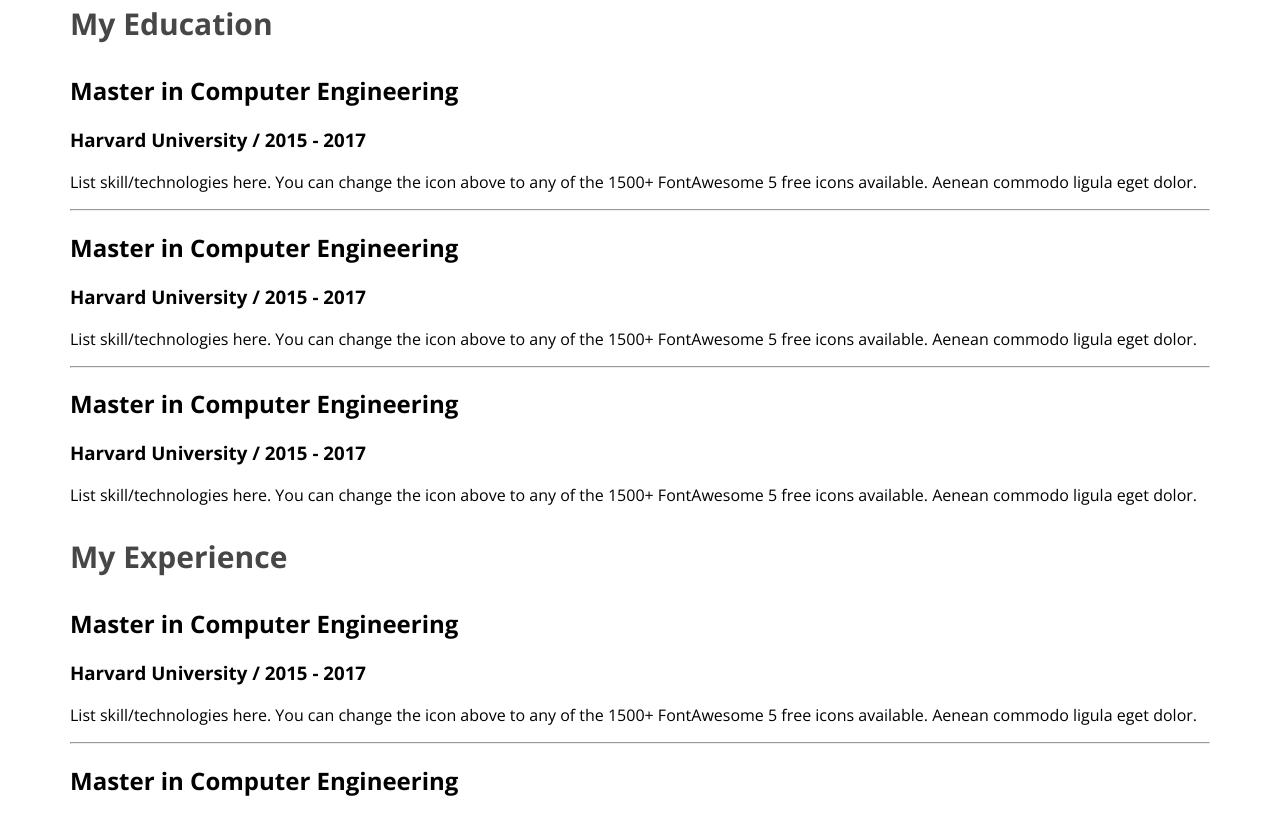
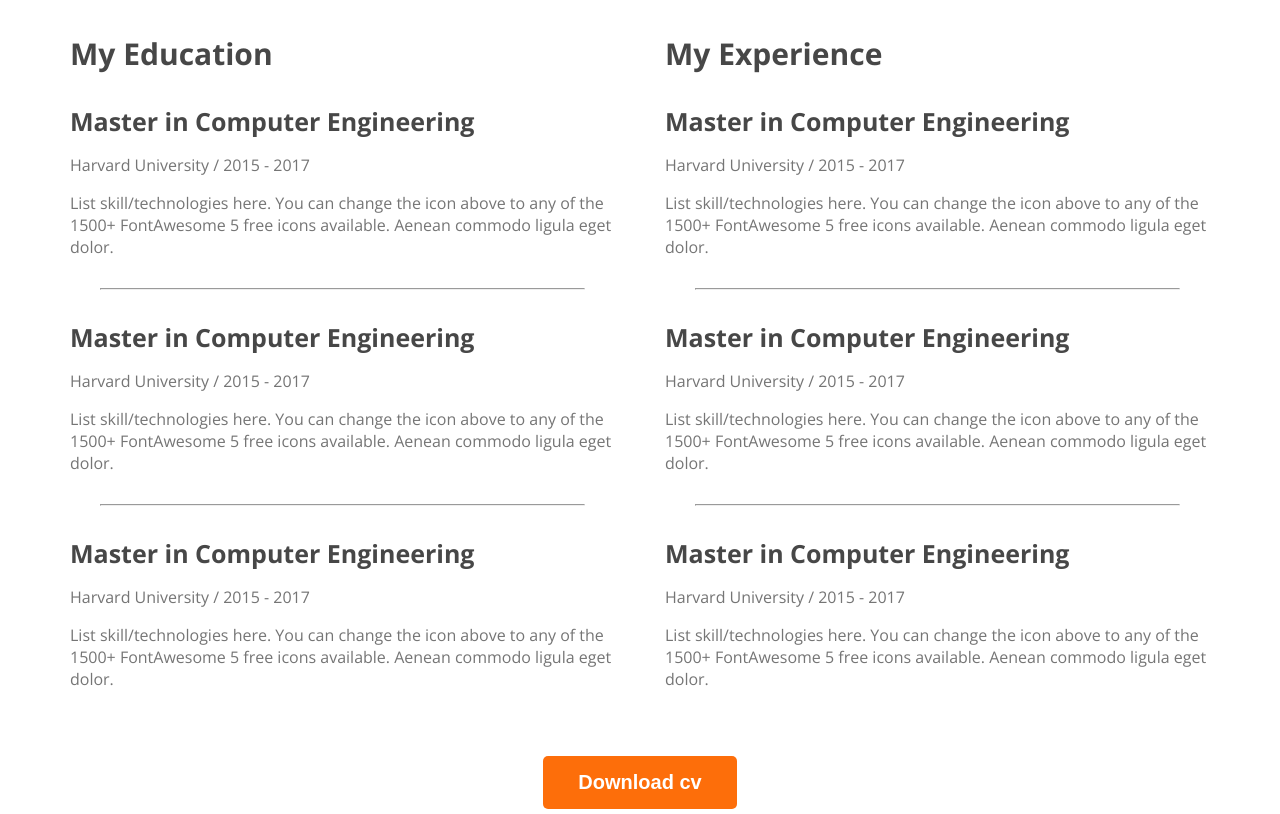
Before and after one commit to Rayhan4674/rayhan-portfolio, a plain HTML site: page index.html in a window 1280 px wide. Shown: the part 2304-3118 px from the top of the page. Drawn offline with nearby package versions, Linux system fonts and the light colour scheme.

Commit message:
resume section done

```diff
--- a/index.html
+++ b/index.html
@@ -179,7 +179,9 @@
             </div>
 
         </div>
-
+        <div class="donwload-cv">
+            <button class="btn-primary">Download cv</button>
+        </div>
 
        </section>
 
--- a/styles/portfolio.css
+++ b/styles/portfolio.css
@@ -185,3 +185,37 @@
   font-weight: 700;
 
 }
+.resume-container{
+  display: flex;
+  gap: 50px;
+
+}
+.resume-item-title{
+
+color:#474747;
+
+font-size: 25px;
+
+font-weight: 700;
+margin-bottom: 10px;
+
+}
+resume-item-institite{
+  margin-bottom: 20px;
+  margin-top: 0px;
+}
+.resume-item-descriptioin,
+ .resume-item-institite{
+  color:#757575;
+
+font-size: 16px;
+
+font-weight: 400;
+}
+.resume-container hr{
+  margin: 30px;
+}
+.donwload-cv{
+  text-align: center;
+  margin-top: 50px;
+}
```
